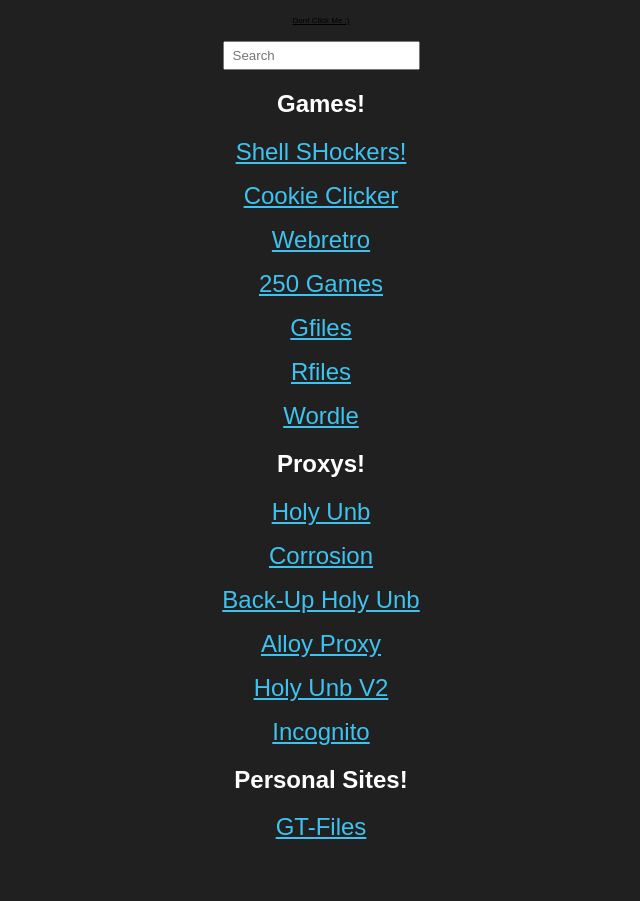
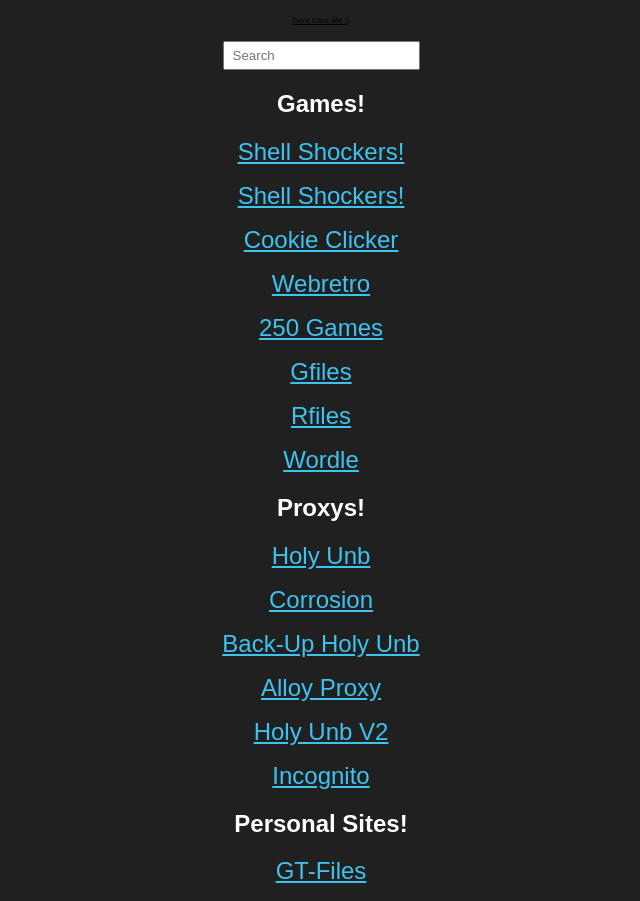
Before and after one commit to Tumbadoware/Eternals-Sites, a website: page list.html in a window 1280 px wide. Shown: the whole page, without its empty margins (319-959 px from the left). Before the commit the page ends 857 px from the top, so only its background shows below. Drawn offline with Linux system fonts and the light colour scheme.

Commit message:
Update list.html

```diff
--- a/list.html
+++ b/list.html
@@ -29,7 +29,8 @@
 <input type="text" id="gsearchbar" onkeyup="document.querySelectorAll('#glist>a').forEach(l=>l.style.display=l.textContent.toUpperCase().includes(this.value.toUpperCase().replace(/ /g,''))?'block':'none')" autocomplete="off" spellcheck="false" placeholder="Search" />
 <div id="glist">
 <h2>Games!</h2>
-<a href="https://tumbadoware.github.io/pages/shell-shockers/">Shell SHockers!</a>
+<a href="https://tumbadoware.github.io/pages/FNAF-1/">Shell Shockers!</a>
+<a href="https://tumbadoware.github.io/pages/shell-shockers/">Shell Shockers!</a>
 <a href="https://tumbadoware.github.io/Cookie-Clicker-Source-Code/">Cookie Clicker</a>
 <a href="https://tumbadoware.github.io/webretro/">Webretro</a>
 <a href="https://tumbadoware.github.io/250/">250 Games</a>
```
